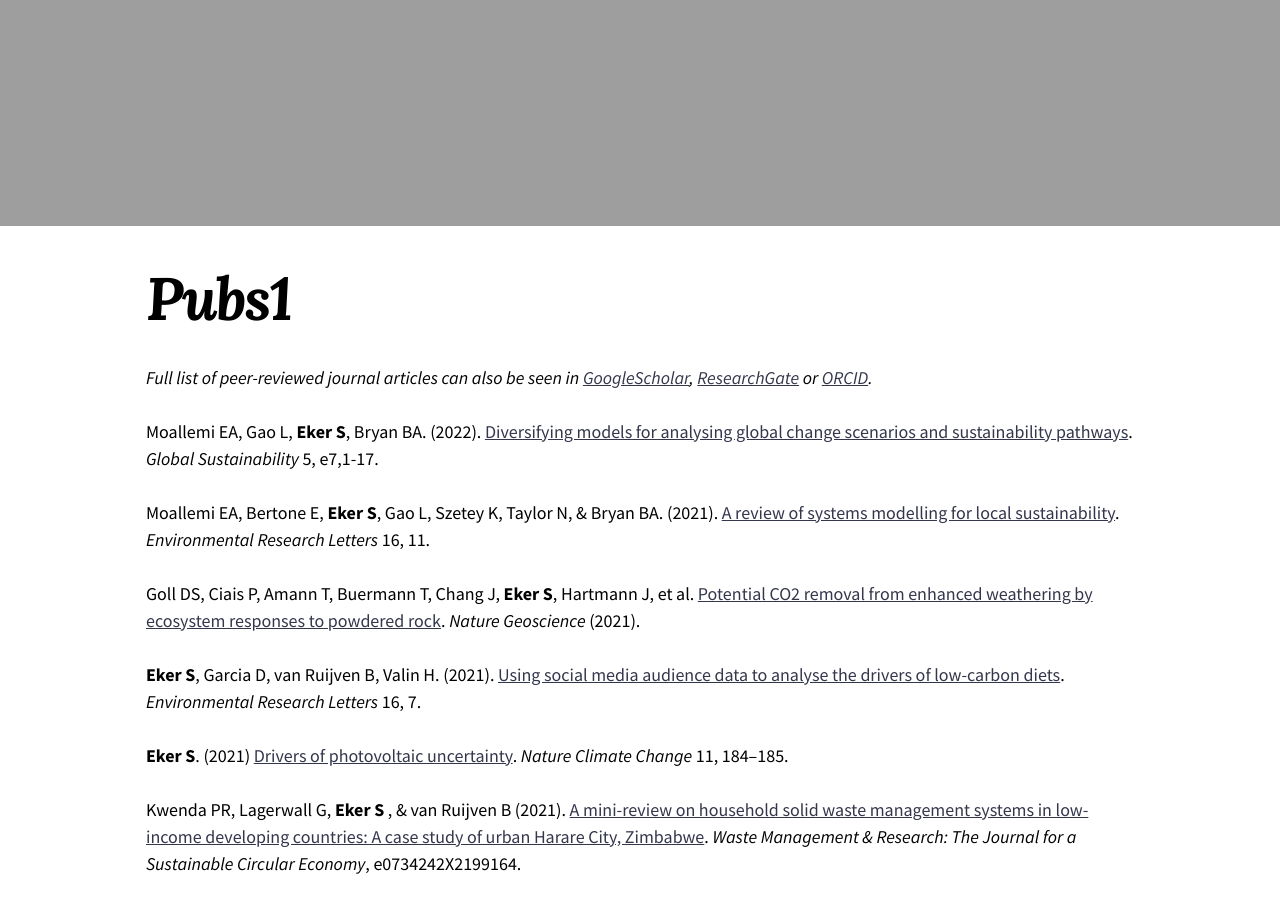
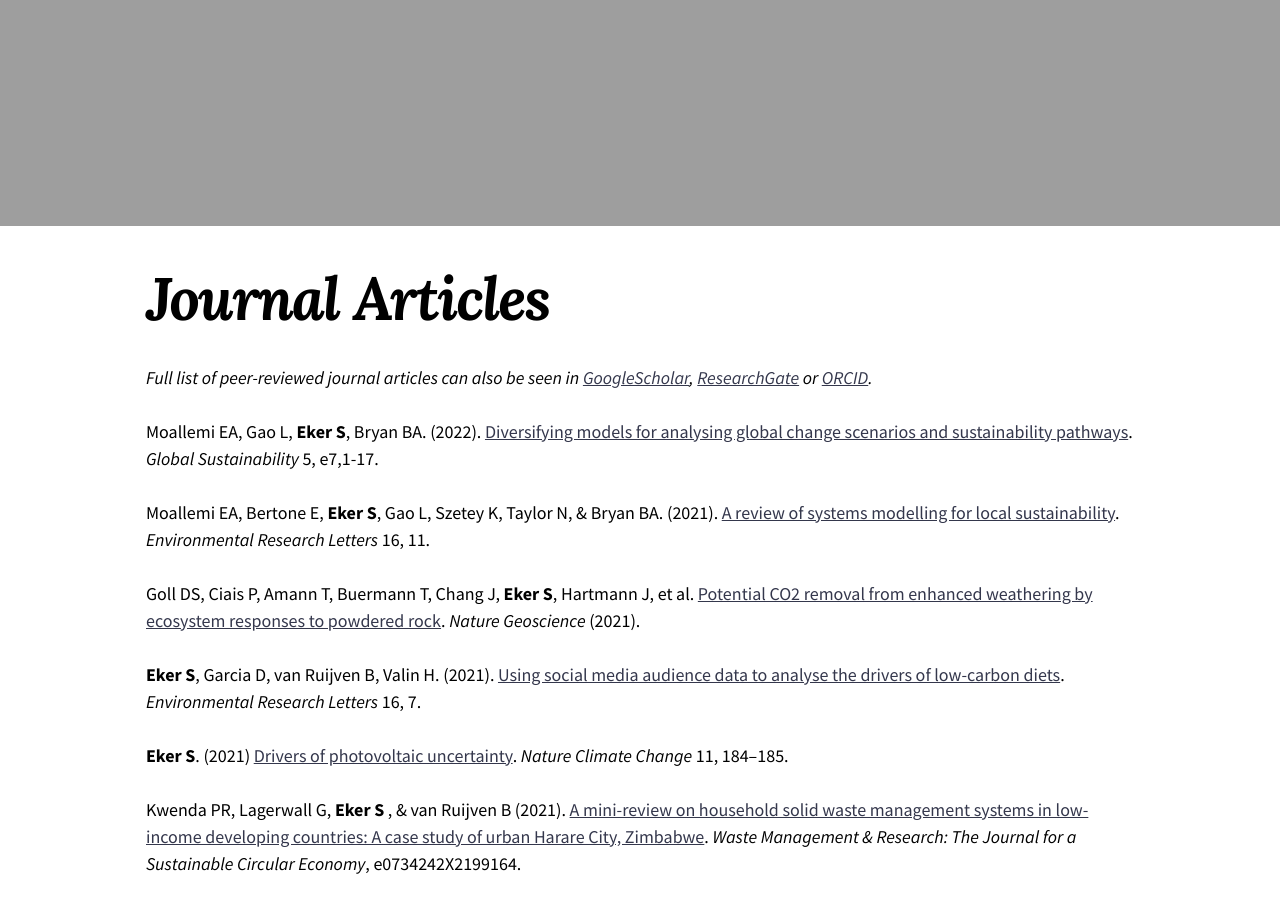
Before and after one commit to sibeleker/sibeleker.github.io, a Jekyll site: the page built from _publications/pubs1.md, in a window 1280 px wide and 900 px high, scrolled down 930 px. Built offline with Jekyll 4.4.1, drawn with Linux system fonts in a browser that asks for light colours; nearby versions of some CDN libraries; part of the change alters nothing that is shown.

Commit message:
Update pubs1.md

```diff
--- a/_publications/pubs1.md
+++ b/_publications/pubs1.md
@@ -1,5 +1,6 @@
 ---
-# title: "Journal Articles"
+title: "Journal Articles"
+layout: page
 image:
   thumbnail: /images/icon_article.jpg
 ---
```
